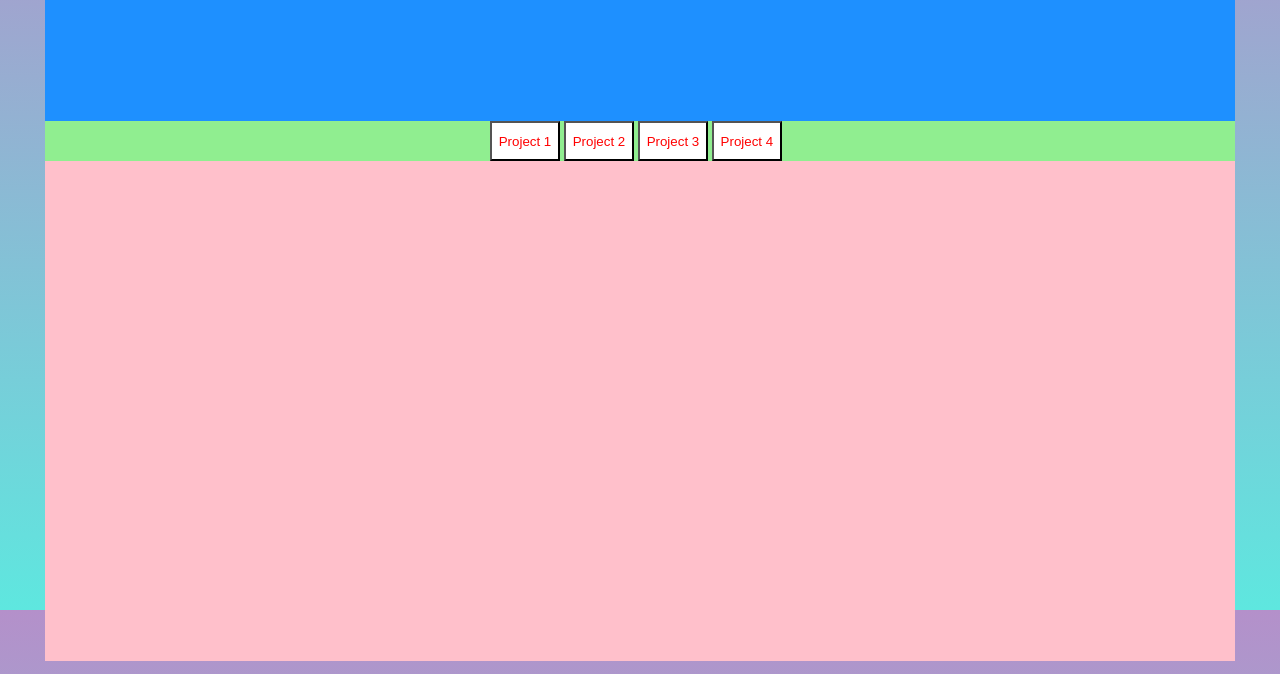
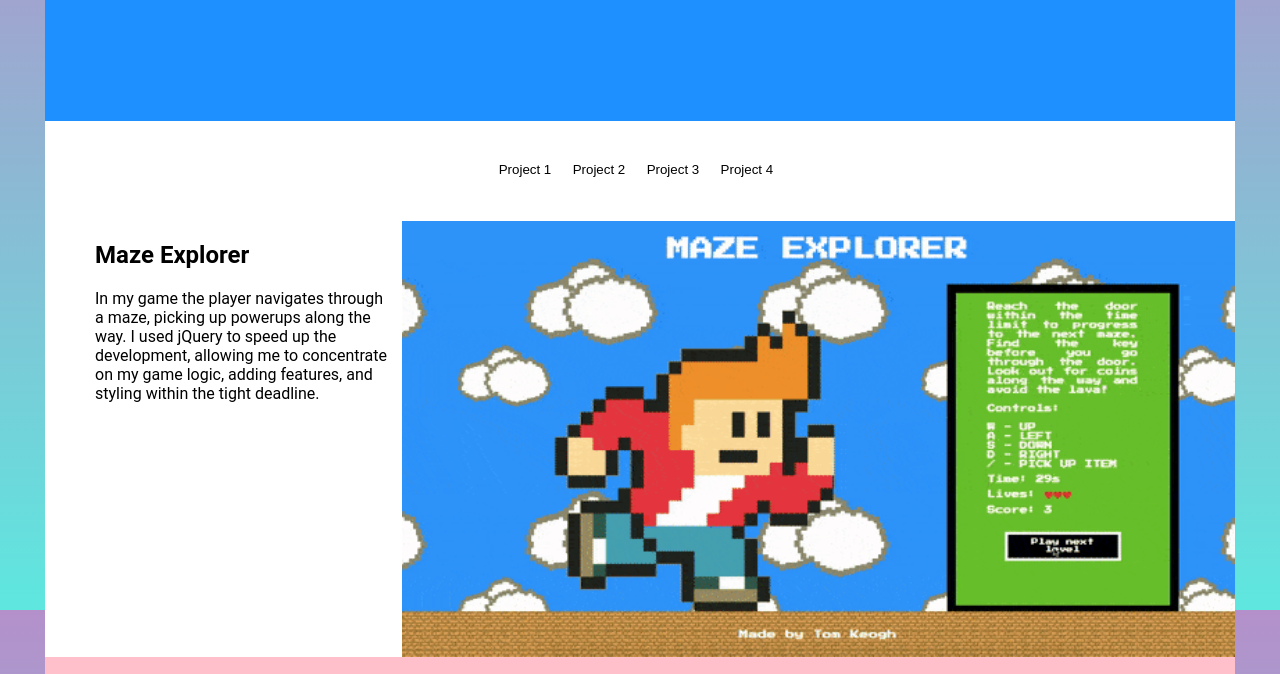
Before and after one commit to tjk3o/tjk3o.github.io, a website: page index.html in a window 1280 px wide. Shown: the part 990-1664 px from the top of the page. Drawn offline with nearby package versions, Linux system fonts and the light colour scheme.

Commit message:
Videos changed for gifs, and project container styling amended

```diff
--- a/app.js
+++ b/app.js
@@ -14,7 +14,7 @@ $(() => {
     const target = this.hash;
     const $target = $(target);
     $('html, body').stop().animate({
-      'scrollTop': $target.offset().top
+      'scrollTop': ($target.offset().top) - 80
     }, 900, 'swing', function () {
       window.location.hash = target;
     });
@@ -27,7 +27,7 @@ $(() => {
     'For my second project I decided to make an Instagram clone. The real challenge came in restricting access to certain actions on the site, so that, for example, you could only delete your own photos. I found it immensely satisfying successfully implementing the Filestack API.',
     'CRAVE satisfies your cravings on an A to B route by displaying restaurants, within a set radius, that cater to your particular mood. As we had a tight deadline we worked under an agile methodology. During morning stand ups we would show what we had been working on to ensure we all knew how the app worked. I focused mainly on the AngularJS 1 front end, and I’m particularly proud of the discreet animated navigation menu that I implemented.',
     'For my final project I decided to focus on a mobile first experience, delivering a competitive todo list for different content. I used React on the front end and Node.js on the back end. I integrated the Spotify and TMDB APIs on the back end, to fetch and display relevant imagery and metadata to the user. Insomnia was helpful for checking API calls, and testing was an effective way of ensuring the efficacy of my requests. I used Trello so that I would have an accurate impression of how long I was able to spend on tasks and to prioritise them sensibly.'];
-  const projectVideos = ['maze-explorer.mov', 'tomstagram.mov', 'crave.mov', 'content.mov'];
+  const projectDemos = ['maze-explorer.gif', 'tomstagram.gif', 'crave.gif', 'content.gif'];
   const blurbContainer = $('.project-blurb');
   const demoContainer = $('.project-demo-container');
 
@@ -38,7 +38,7 @@ $(() => {
       .append( `<h1 class="">${projectTitles[e.target.value]}</h1>` )
       .append( `<p class="">${projectBlurbs[e.target.value]}</p>` );
     demoContainer
-      .append( `<video src="videos/${projectVideos[e.target.value]}" autoplay loop poster=""></video>` );
+      .append( `<img src="images/${projectDemos[e.target.value]}" />` );
   }
 
   projectShowBtn.on('click', (e) => selectProject(e));
--- a/index.html
+++ b/index.html
@@ -46,6 +46,7 @@
 
       </article>
 
+      <article id="projects">
         <div class="projects-selector-container">
           <div class="projects-selector-menu">
             <button class="project-show-button" value="0">Project 1</button>
@@ -54,15 +55,14 @@
             <button class="project-show-button" value="3">Project 4</button>
           </div>
         </div>
-
-      <article id="projects">
         <div class="project-blurb-container">
           <div class="project-blurb">
-            <!-- <h1>Maze Explorer</h1> -->
+            <h1>Maze Explorer</h1>
+            <p>In my game the player navigates through a maze, picking up powerups along the way. I used jQuery to speed up the development, allowing me to concentrate on my game logic, adding features, and styling within the tight deadline.</p>
           </div>
         </div>
         <div class="project-demo-container">
-          <!-- <video src="videos/maze-explorer.mov" autoplay loop poster=""></video> -->
+          <img src="images/maze-explorer.gif" alt="maze game demo"/>
         </div>
       </article>
 
--- a/scss/main.scss
+++ b/scss/main.scss
@@ -61,7 +61,6 @@ body {
       transition: height 0.5s;
       margin: 0 auto;
       background-color: #f7f7f7f2;
-      box-shadow: 0 2px #adadadcf;
       line-height: 80px;
 
       .navbar-items {
@@ -95,28 +94,31 @@ body {
     }
 
     .projects-selector-container {
-      background-color: lightGreen;
+      background-color: #fff;
       width: 100%;
+      color: black;
       .projects-selector-menu {
         width: 300px;
+        height: 100px;
+        line-height: 6em;
         margin: 0 auto;
         .project-show-button {
           margin: 0;
           width: 70px;
           height: 40px;
           background-color: white;
-          color: red;
+          border: none;
         }
       }
     }
 
-
     #projects {
       width: 100%;
-      background-color: lightGreen;
+      background-color: #fff;
       display: flex;
       flex-wrap: wrap;
       justify-content: center;
+      color: black;
 
       .project-blurb-container {
         width: 30%;
@@ -125,6 +127,8 @@ body {
 
         .project-blurb {
           padding-left: 50px;
+          padding-right: 10px;
+
         }
       }
 
@@ -132,7 +136,7 @@ body {
         width: 70%;
         height: 100%;
 
-        video {
+        img {
           width: 100%;
           margin: 0 auto;
           vertical-align: middle;
```
Also changed, not shown: css/style.css, images/crave.gif (added), images/maze-explorer.gif (added), images/tomstagram.gif (added), 2 other files. Lines whose indentation alone changed are shown as unchanged.
